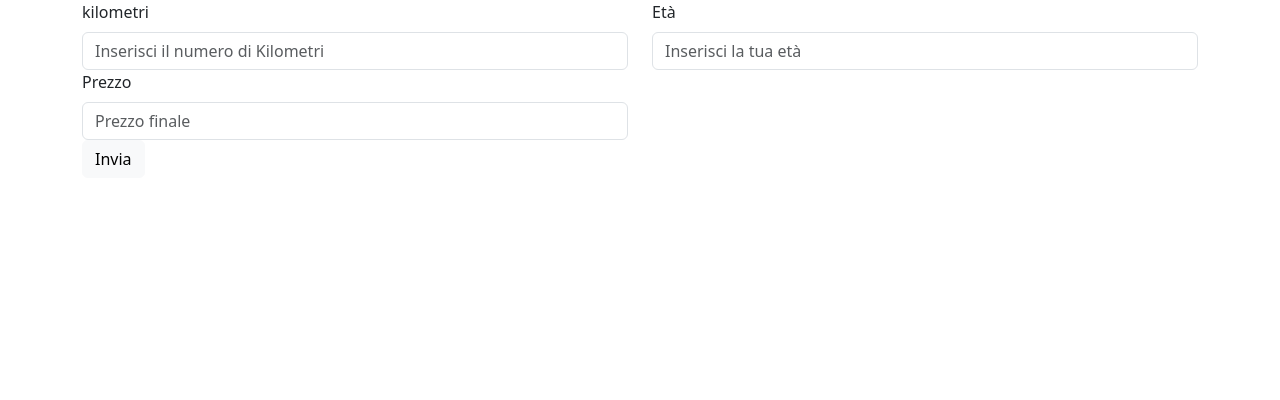
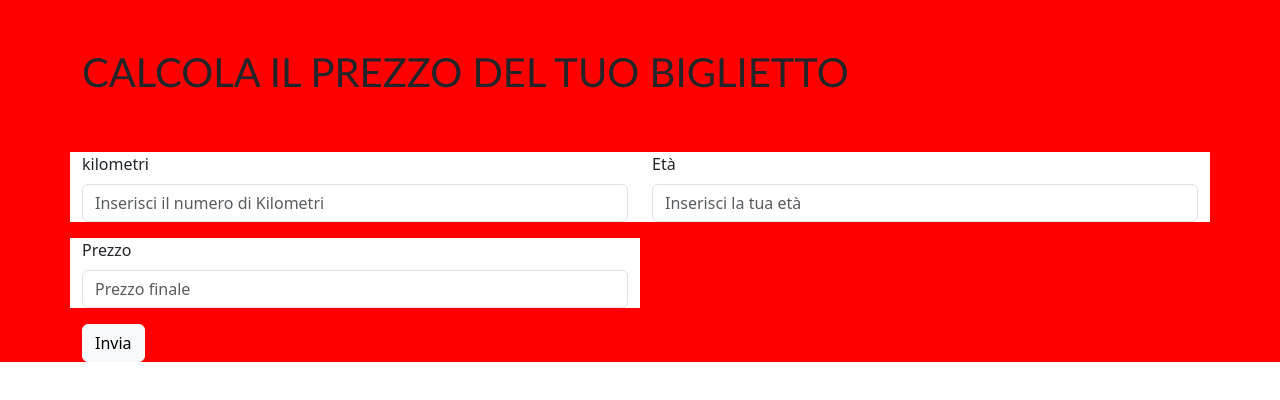
Before and after one commit to paulina-pacheco-o/js-biglietto-treno-form, a plain HTML site: page index.html in a window 1280 px wide. Drawn offline with nearby package versions, Linux system fonts and the light colour scheme.

Commit message:
milestone 3

```diff
--- a/index.html
+++ b/index.html
@@ -11,18 +11,22 @@
 </head>
 
 <body>
+  <div class="red">
     <div class="container">
-    <div class="row">
-      <div class="col-6">
+      <div class="row red">
+        <div class="col-12 mt-5">
+          <h1>CALCOLA IL PREZZO DEL TUO BIGLIETTO</h1>
+        </div>
+        <div class="col-6 bg-white mt-5 mb-3">
           <label for="" class="form-label">kilometri</label>
           <input type="text" name="km" id="km" class="form-control" placeholder="Inserisci il numero di Kilometri"
             required>
         </div>
-      <div class="col-6">
+        <div class="col-6 bg-white mt-5 mb-3">
           <label for="" class="form-label">Età</label>
           <input type="text" name="age" id="age" class="form-control" placeholder="Inserisci la tua età" required>
         </div>
-      <div class="col-6">
+        <div class="col-6 bg-white mb-3">
           <label for="" class="form-label">Prezzo</label>
           <input type="text" name="Price" id="Price" class="form-control" placeholder="Prezzo finale" required>
         </div>
@@ -32,6 +36,7 @@
         <div id="result-form"></div>
       </div>
     </div>
+  </div>
 
 
 
--- a/js/script.js
+++ b/js/script.js
@@ -25,7 +25,7 @@ button.addEventListener(`click`, function (event) {
     finalPrice = basePrice
   }
 
-  const price = priceInput.innerHTML = `${finalPrice.toFixed(2)}`;
+  //const price = priceInput.innerHTML = `${finalPrice.toFixed(2)}`;
 
 
   resultForm.innerHTML = `<ul>
--- a/styles.css/styles.css
+++ b/styles.css/styles.css
@@ -3,3 +3,12 @@
   padding: 0;
   box-sizing: border-box;
 }
+
+.red {
+  background-color: red;
+}
+
+h1 {
+  color: white;
+  font-family: 'Gill Sans', 'Gill Sans MT', Calibri, 'Trebuchet MS', sans-serif;
+}
```
Lines whose indentation alone changed are shown as unchanged.
